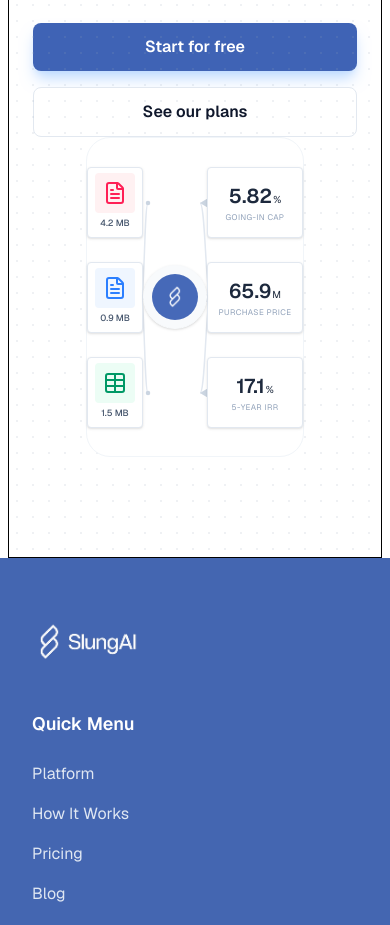
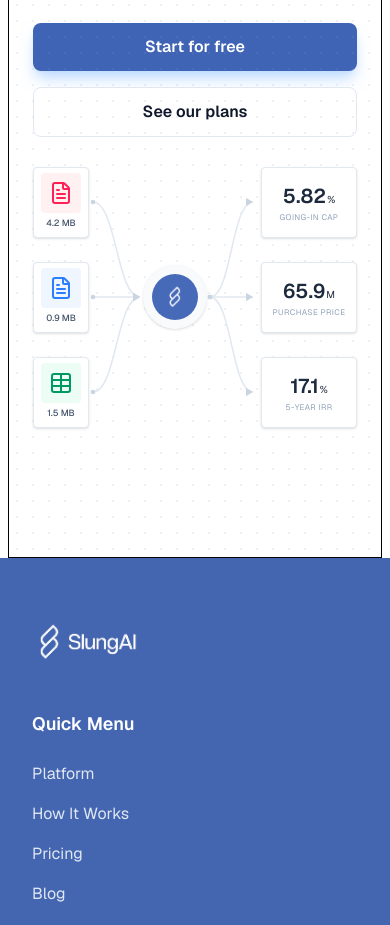
Before and after one commit to Monarch-Commits/Slung-AI, a Next.js app: page / in a window 390 px wide. Shown: the part 6900-7825 px from the top of the page. Built offline with nearby package versions, Linux system fonts and the light colour scheme.

Commit message:
test for responsiveness

```diff
--- a/app/Components/Test.tsx
+++ b/app/Components/Test.tsx
@@ -115,10 +115,10 @@ export default function ResponsiveDiagram() {
   }, [calculatePaths]);
 
   return (
-    <div className="max-w-[499px]  mx-auto">
+    <div className="w-full max-w-[499px]  mx-auto">
       <div
         ref={containerRef}
-        className="relative flex items-center justify-between bg-white  rounded-3xl border border-slate-100 min-h-[320px] w-full"
+        className="relative flex items-center justify-between min-h-[320px] w-full"
       >
         {/* SVG CONNECTIONS */}
         <svg className="absolute inset-0 w-full h-full pointer-events-none overflow-visible">
```
